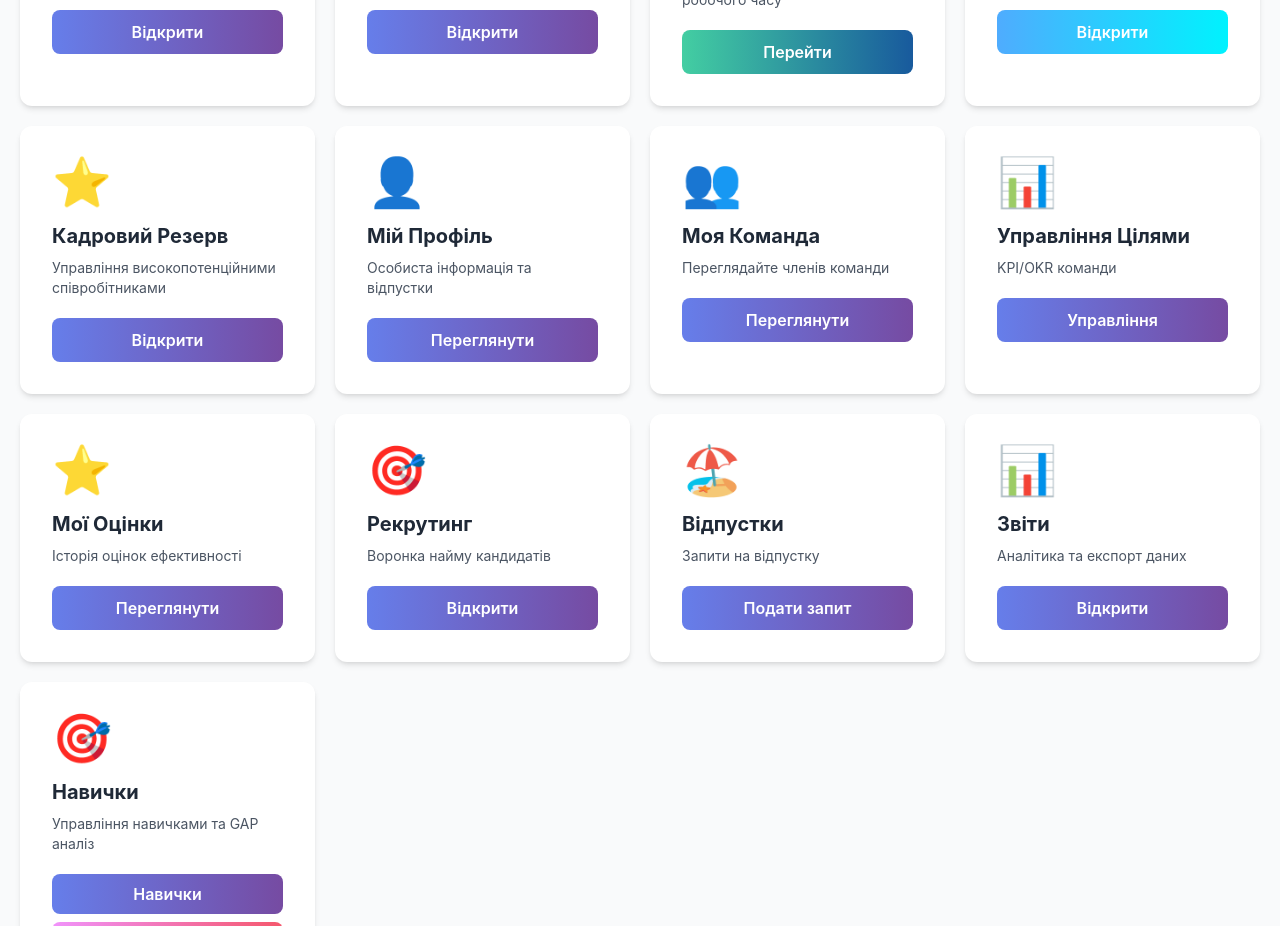
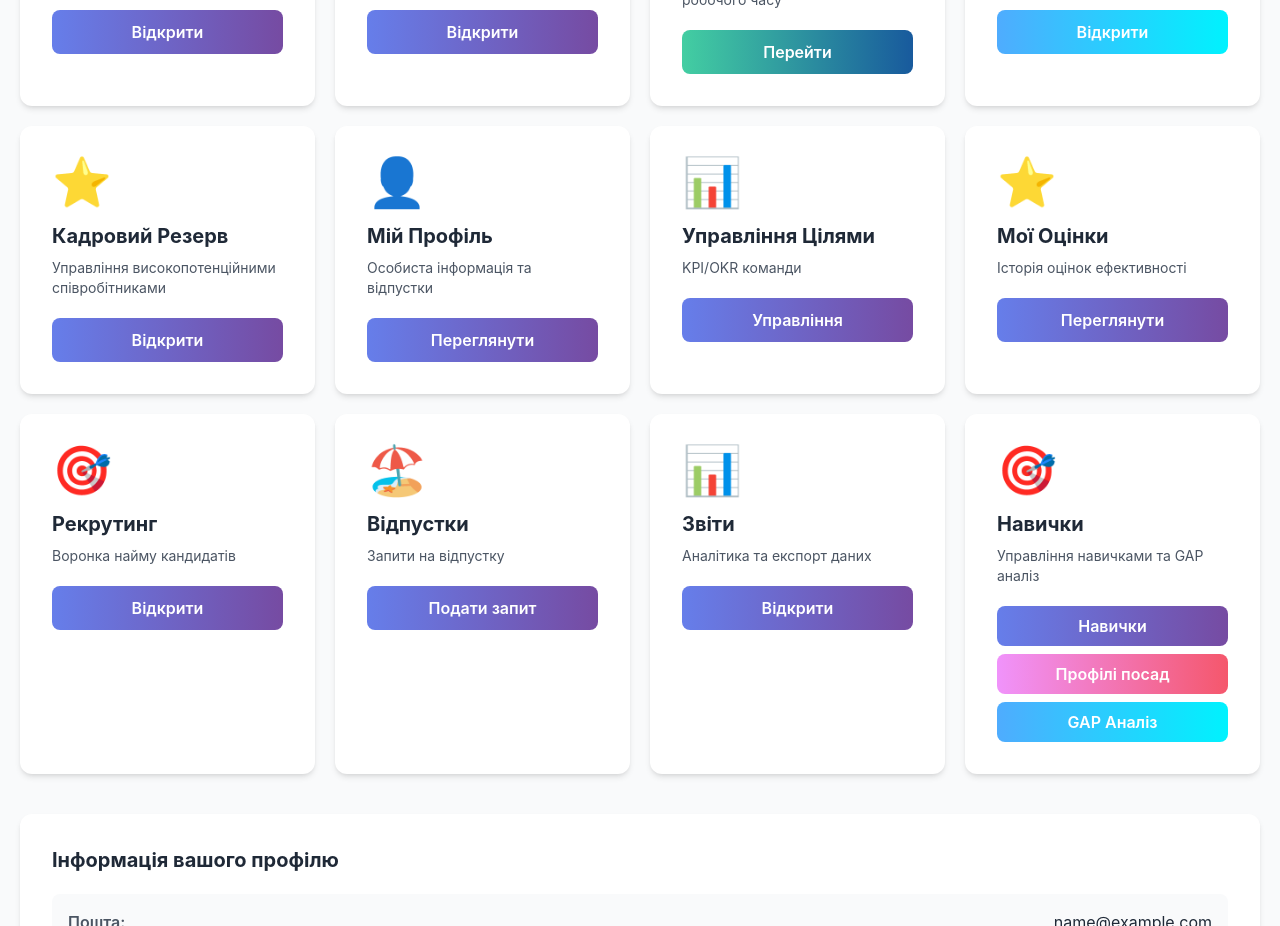
Before and after one commit to IluhanCoder/hr_app, a React (Create React App) app in the folder client/: page /dashboard in a window 1280 px wide. Shown: the part 1000-1926 px from the top of the page. Built offline with nearby package versions, Linux system fonts and the light colour scheme; no server answers; sample sign-in values are in the browser's storage.

Commit message:
fix: remove non-functional 'My Team' card from dashboard

```diff
--- a/client/src/pages/Dashboard.tsx
+++ b/client/src/pages/Dashboard.tsx
@@ -273,18 +273,6 @@ const Dashboard: React.FC = observer(() => {
 
           {}
           <div className="bg-white rounded-xl p-8 shadow-md transition-all hover:-translate-y-1 hover:shadow-xl">
-            <div className="text-5xl mb-4">👥</div>
-            <h3 className="text-xl font-bold text-gray-800 mb-2">Моя Команда</h3>
-            <p className="text-gray-600 text-sm mb-5">
-              Переглядайте членів команди
-            </p>
-            <button className="w-full bg-gradient-to-r from-[#667eea] to-[#764ba2] text-white py-2.5 rounded-lg font-semibold transition-all hover:-translate-y-0.5 hover:shadow-lg hover:shadow-primary/40">
-              Переглянути
-            </button>
-          </div>
-
-          {}
-          <div className="bg-white rounded-xl p-8 shadow-md transition-all hover:-translate-y-1 hover:shadow-xl">
             <div className="text-5xl mb-4">📊</div>
             <h3 className="text-xl font-bold text-gray-800 mb-2">
               {user?.role === "line_manager" || user?.role === "hr_manager" || user?.role === "admin"
```
